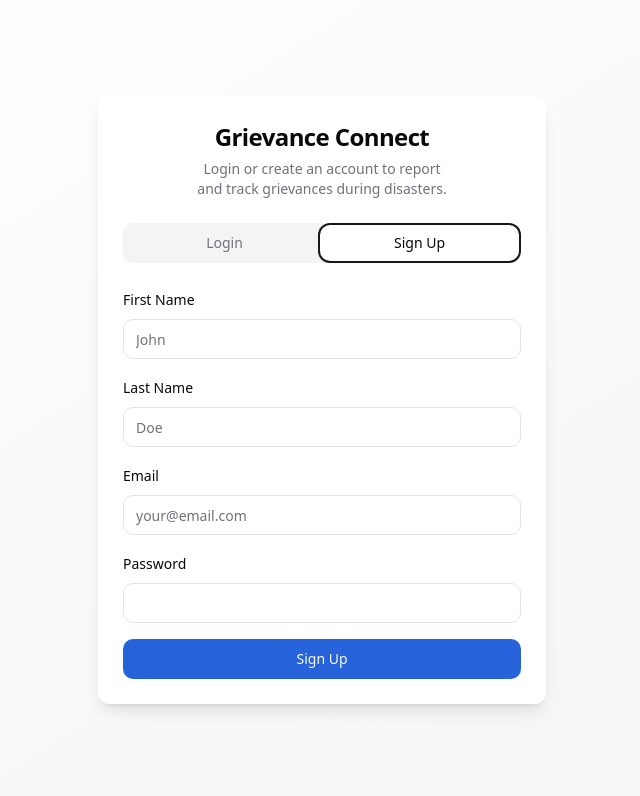
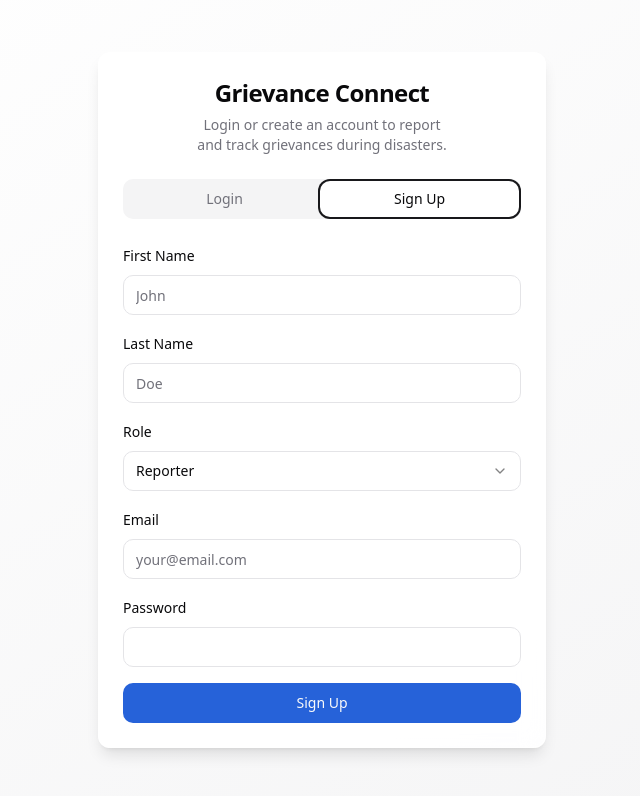
Before and after one commit to AKFORTY7/griefhelp-connect, a React (Vite) app: page / in a window 1280 px wide. Both pictures are taken after a click on the tab "Sign Up". Shown: the top 796 px of the page, without its empty margins (318-958 px from the left). Built offline with nearby package versions, Linux system fonts and the light colour scheme.

Commit message:
Add role selection to signup
Adds a role selection dropdown to the signup form, allowing users to specify their role during account creation. This role will be stored in the database.

```diff
--- a/src/components/auth/LoginForm.tsx
+++ b/src/components/auth/LoginForm.tsx
@@ -1,8 +1,16 @@
+
 import { useState } from "react";
 import { useNavigate } from "react-router-dom";
 import { Button } from "@/components/ui/button";
 import { Input } from "@/components/ui/input";
 import { Label } from "@/components/ui/label";
+import {
+  Select,
+  SelectContent,
+  SelectItem,
+  SelectTrigger,
+  SelectValue
+} from "@/components/ui/select";
 import { Tabs, TabsContent, TabsList, TabsTrigger } from "@/components/ui/tabs";
 import { useToast } from "@/hooks/use-toast";
 import { AuthLayout } from "./AuthLayout";
@@ -13,6 +21,7 @@ export function LoginForm() {
   const [password, setPassword] = useState("");
   const [firstName, setFirstName] = useState("");
   const [lastName, setLastName] = useState("");
+  const [role, setRole] = useState<"volunteer" | "reporter">("reporter");
   const [isLoading, setIsLoading] = useState(false);
   const navigate = useNavigate();
   const { toast } = useToast();
@@ -62,7 +71,7 @@ export function LoginForm() {
           data: {
             first_name: firstName.trim(),
             last_name: lastName.trim(),
-            role: "reporter"
+            role: role
           }
         }
       });
@@ -155,6 +164,18 @@ export function LoginForm() {
               />
             </div>
             <div className="space-y-2">
+              <Label htmlFor="role">Role</Label>
+              <Select value={role} onValueChange={(value: "reporter" | "volunteer") => setRole(value)}>
+                <SelectTrigger>
+                  <SelectValue placeholder="Select a role" />
+                </SelectTrigger>
+                <SelectContent>
+                  <SelectItem value="reporter">Reporter</SelectItem>
+                  <SelectItem value="volunteer">Volunteer</SelectItem>
+                </SelectContent>
+              </Select>
+            </div>
+            <div className="space-y-2">
               <Label htmlFor="signup-email">Email</Label>
               <Input
                 id="signup-email"
```
